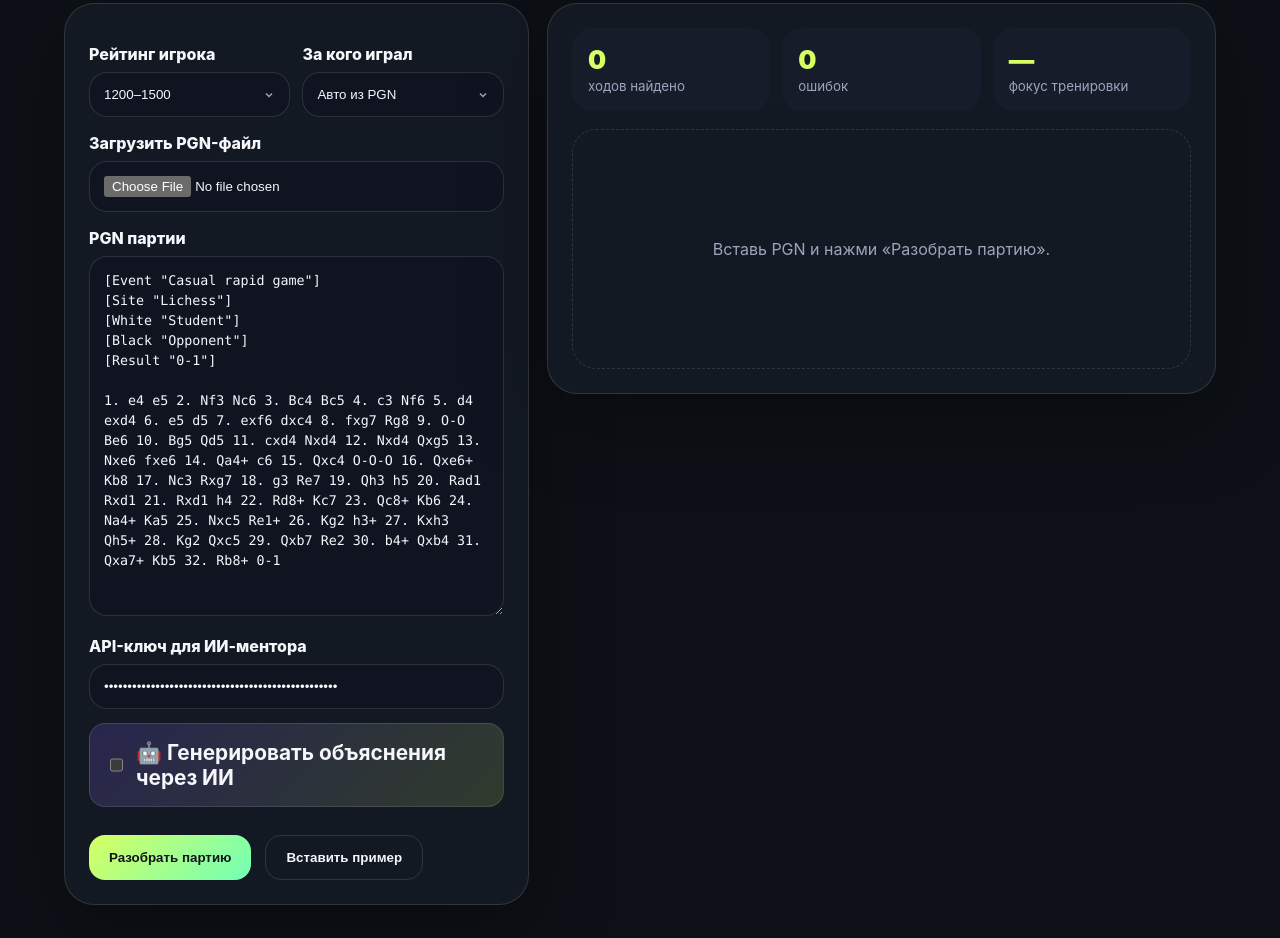
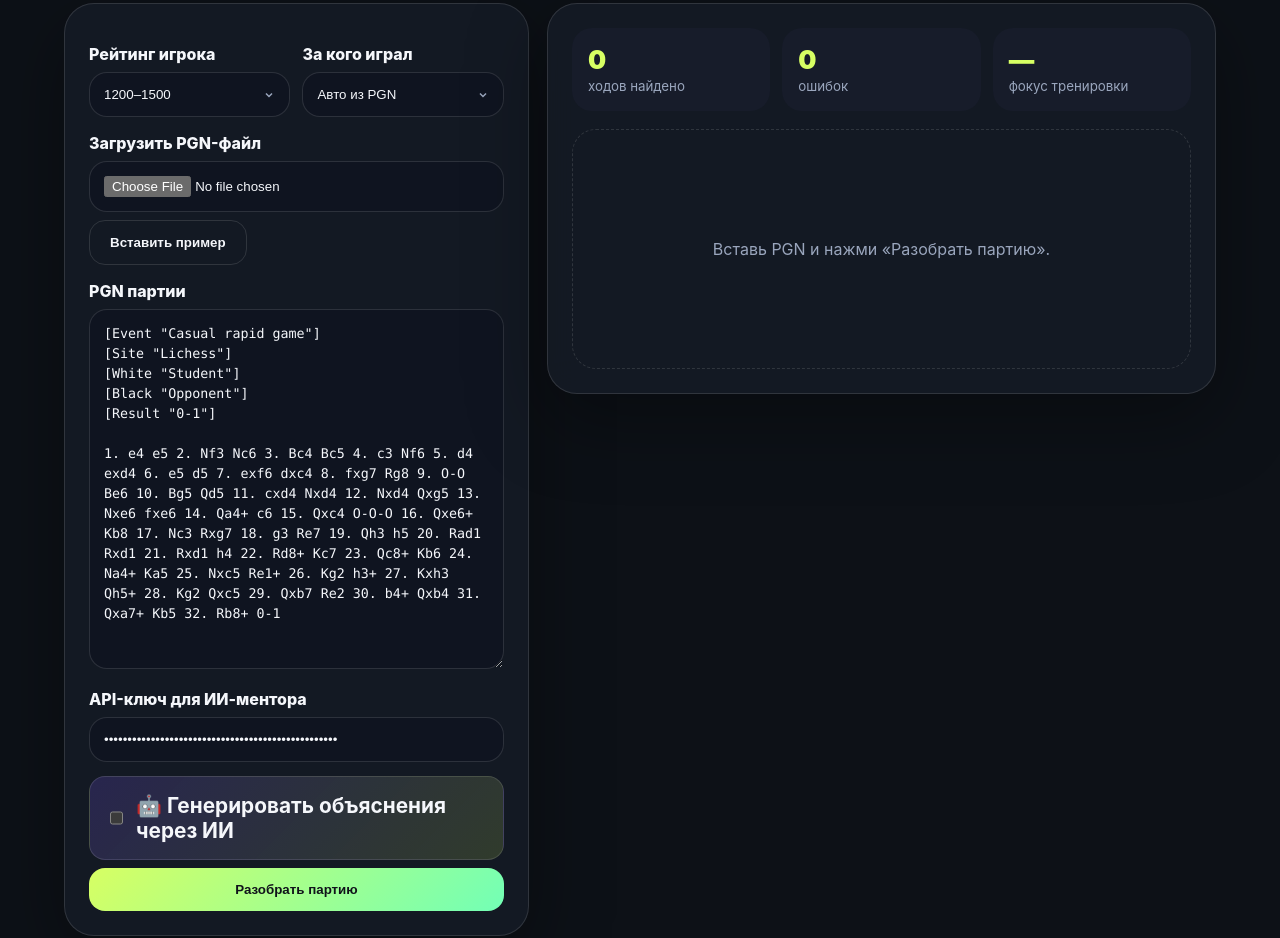
Before and after one commit to Dremuchiy-web/CHESS-MATE, a website: page index.html in a window 1280 px wide. Shown: the part 1481-2419 px from the top of the page. Drawn offline with nearby package versions, Linux system fonts and the light colour scheme.

Commit message:
Make analyze button full width and move sample button near PGN upload

```diff
--- a/index.html
+++ b/index.html
@@ -71,6 +71,7 @@
             </div>
             <label for="pgnFile">Загрузить PGN-файл</label>
             <input id="pgnFile" type="file" accept=".pgn,.txt,text/plain,application/vnd.chess-pgn" />
+            <button class="button ghost" id="sampleButton" type="button" style="margin-top: 8px;">Вставить пример</button>
             <label for="pgnInput">PGN партии</label>
             <textarea id="pgnInput" spellcheck="false"></textarea>
             <label for="aiApiKey">API-ключ для ИИ-ментора</label>
@@ -79,10 +80,7 @@
               <input id="useAiMentor" type="checkbox" />
               <span>🤖 Генерировать объяснения через ИИ</span>
             </label>
-            <div class="form-actions">
-              <button class="button primary" type="submit">Разобрать партию</button>
-              <button class="button ghost" id="sampleButton" type="button">Вставить пример</button>
-            </div>
+            <button class="button primary" type="submit" style="width: 100%;">Разобрать партию</button>
           </form>
           <section class="panel results-panel">
             <div class="result-topline">
```
